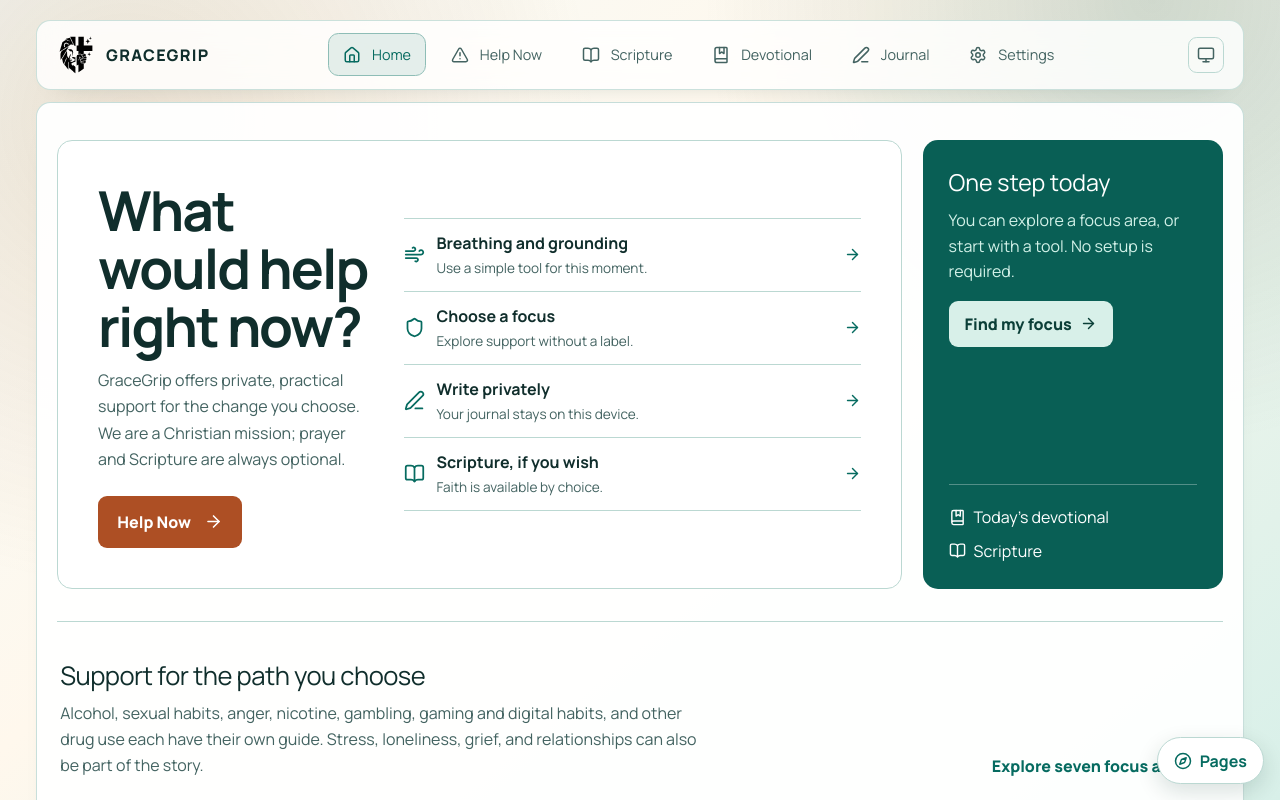
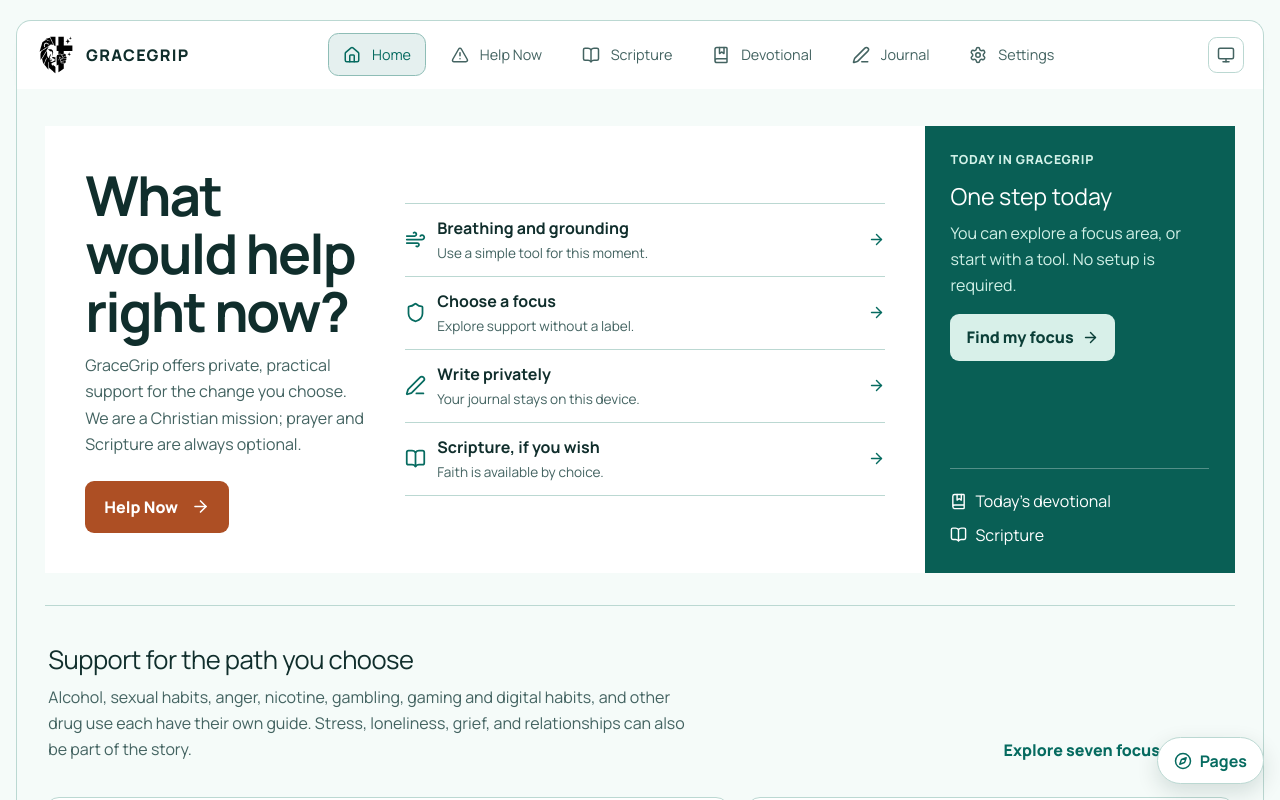
Before and after one commit to AIKUSAN/gracegrip-web, a Next.js app: page / in a window 1280 px wide. Shown: the top 800 px of the page. Built offline with nearby package versions, Linux system fonts and the light colour scheme; no server answers.

Commit message:
Align GraceGrip shell with Clear Current

```diff
--- a/app/globals.css
+++ b/app/globals.css
@@ -131,18 +131,18 @@
    GraceGrip design tokens
    ════════════════════════════════════════════════════════════════════════ */
 :root {
-  --bg: #f6f1e9;
-  --bg-strong: #eadcc8;
-  --bg-grad-mid: #fff8ed;
-  --grad-1: rgba(178, 109, 47, 0.18);
-  --grad-2: rgba(48, 95, 79, 0.2);
-  --ink: #1d2b28;
-  --ink-soft: #3c4a47;
-  --brand: #305f4f;
-  --brand-strong: #214539;
-  --accent: #b26d2f;
-  --line: #d2c6b6;
-  --card: rgba(255, 255, 255, 0.78);
+  --bg: #f5fbf9;
+  --bg-strong: #d8f0e9;
+  --bg-grad-mid: #f5fbf9;
+  --grad-1: transparent;
+  --grad-2: transparent;
+  --ink: #102e2c;
+  --ink-soft: #436361;
+  --brand: #066b60;
+  --brand-strong: #075a4d;
+  --accent: #ad4f24;
+  --line: #bbd8d2;
+  --card: #ffffff;
   --danger: #992d2d;
   --calm-sage: #7f9d8f;
   --calm-sage-strong: #607c70;
@@ -150,8 +150,8 @@
   --calm-cream: #f7f5ef;
   --calm-line: #c8d0ca;
   --calm-card: color-mix(in srgb, #ffffff 86%, #f7f5ef);
-  --panic-action: #8d5e62;
-  --panic-action-strong: #754a4e;
+  --panic-action: #ad4f24;
+  --panic-action-strong: #8d391b;
 
   line-height: 1.5;
   font-weight: 400;
@@ -162,18 +162,18 @@
 }
 
 :root.dark {
-  --bg: #0f1519;
-  --bg-strong: #172029;
-  --bg-grad-mid: #131b21;
-  --grad-1: rgba(230, 160, 93, 0.08);
-  --grad-2: rgba(87, 165, 143, 0.08);
-  --ink: #eef4f8;
-  --ink-soft: #b6c3ce;
-  --brand: #57a58f;
-  --brand-strong: #4b8d7b;
-  --accent: #e6a05d;
-  --line: #334451;
-  --card: rgba(20, 30, 38, 0.78);
+  --bg: #0d201e;
+  --bg-strong: #204940;
+  --bg-grad-mid: #0d201e;
+  --grad-1: transparent;
+  --grad-2: transparent;
+  --ink: #effaf6;
+  --ink-soft: #b9d5cc;
+  --brand: #7dd5ba;
+  --brand-strong: #7dd5ba;
+  --accent: #f4ab7f;
+  --line: #355b54;
+  --card: #17302d;
   --danger: #e35d5d;
   --calm-sage: #87b39f;
   --calm-sage-strong: #6d9683;
@@ -181,8 +181,8 @@
   --calm-cream: #1a2420;
   --calm-line: #3d4d46;
   --calm-card: color-mix(in srgb, #1b272f 84%, #1a2420);
-  --panic-action: #be8a92;
-  --panic-action-strong: #a56f78;
+  --panic-action: #f4ab7f;
+  --panic-action-strong: #e78d5e;
 }
 
 @media (prefers-color-scheme: dark) {
@@ -203,11 +203,7 @@ body {
   margin: 0;
   min-width: 320px;
   color: var(--ink);
-  background:
-    radial-gradient(circle at 10% 15%, var(--grad-1), transparent 35%),
-    radial-gradient(circle at 90% 0%, var(--grad-2), transparent 32%),
-    linear-gradient(140deg, var(--bg), var(--bg-grad-mid) 40%, var(--bg-strong));
-  background-attachment: fixed;
+  background: var(--bg);
   transition: background-color 220ms ease, color 220ms ease;
 }
 
@@ -239,7 +235,7 @@ textarea:focus-visible {
 /* ─── Layout ─────────────────────────────────────────────────────────── */
 
 .page-shell {
-  max-width: 1240px;
+  max-width: 1360px;
   margin: 0 auto;
   padding: 1.25rem 1rem 5.5rem;
 }
@@ -247,22 +243,25 @@ textarea:focus-visible {
 .app-layout {
   display: flex;
   flex-direction: column;
-  gap: 0.75rem;
-}
+  gap: 1rem;
+}
+
+.app-layout-topnav { gap: 0; }
 
 .app-content {
   min-width: 0;
 }
 
 .app-content-topnav {
-  border: 1px solid color-mix(in srgb, var(--line) 80%, transparent);
-  border-radius: 0.9rem;
-  background: color-mix(in srgb, var(--card) 94%, transparent);
-  box-shadow: 0 16px 28px -26px color-mix(in srgb, var(--ink) 34%, transparent);
+  border: 1px solid var(--line);
+  border-radius: 0 0 15px 15px;
+  border-top: 0;
+  background: var(--bg);
+  overflow: clip;
 }
 
 .app-content main {
-  padding: 0 1.25rem 2rem;
+  padding: 0 clamp(1rem, 2.2vw, 2rem) 2rem;
 }
 
 /* ─── Welcome screen ─────────────────────────────────────────────────── */
@@ -912,12 +911,11 @@ textarea:focus-visible {
   justify-content: space-between;
   gap: 1.2rem;
   padding: 0.78rem 1.2rem;
-  border: 1px solid color-mix(in srgb, var(--line) 76%, transparent);
-  border-radius: 0.9rem;
-  background: color-mix(in srgb, var(--card) 84%, transparent);
-  backdrop-filter: blur(14px) saturate(140%);
-  -webkit-backdrop-filter: blur(14px) saturate(140%);
-  box-shadow: 0 12px 26px -24px color-mix(in srgb, var(--ink) 35%, transparent);
+  border: 1px solid var(--line);
+  border-radius: 15px 15px 0 0;
+  border-bottom: 0;
+  background: var(--card);
+  box-shadow: 0 10px 22px -20px color-mix(in srgb, var(--ink) 35%, transparent);
 }
 
 .desktop-top-nav-brand,
@@ -2211,15 +2209,37 @@ textarea:focus-visible {
     padding: 0.5rem 0.55rem max(0.55rem, env(safe-area-inset-bottom));
   }
 
-  /* Icon-only mobile nav — labels hidden so all 6 items fit without overflow */
+  .mobile-nav {
+    left: 12px;
+    right: 12px;
+    bottom: calc(12px + env(safe-area-inset-bottom));
+    display: grid;
+    grid-template-columns: repeat(3, minmax(0, 1fr));
+    gap: 3px;
+    padding: 7px;
+    border: 0;
+    border-radius: 18px;
+    background: var(--card);
+    box-shadow: 0 14px 30px rgba(9, 42, 35, .18);
+    backdrop-filter: none;
+  }
+
   .mobile-nav .nav-btn-mobile-label {
+    display: block;
+    line-height: 1.15;
+    text-align: center;
+    white-space: normal;
+  }
+
+  .mobile-nav .nav-btn {
+    min-width: 0;
+    min-height: 54px;
+    padding: .35rem .2rem;
+    font-size: .76rem;
+  }
+
+  .mobile-nav .nav-btn-active::before {
     display: none;
-  }
-
-  .mobile-nav .nav-btn {
-    flex: 1;
-    min-width: 44px;
-    padding: 0.6rem 0.25rem;
   }
 
   .desktop-top-nav {
@@ -2228,6 +2248,11 @@ textarea:focus-visible {
 
   .mobile-top-brand {
     display: block;
+  }
+
+  .mobile-top-brand-inner {
+    border-radius: 15px 15px 0 0;
+    border-bottom: 0;
   }
 
   .panic-sticky-cta-wrap {
@@ -2241,12 +2266,14 @@ textarea:focus-visible {
   }
 
   .page-shell {
-    padding-bottom: 8.8rem;
-  }
-
-  .app-content-topnav {
-    border-radius: 0.75rem;
-  }
+    padding-bottom: 1.5rem;
+  }
+
+  .footer {
+    padding-bottom: calc(11.8rem + env(safe-area-inset-bottom));
+  }
+
+  .app-content-topnav { border-radius: 0 0 15px 15px; }
 
   .quick-grid {
     grid-template-columns: 1fr;
@@ -2388,8 +2415,8 @@ textarea:focus-visible {
 .v2-leaf { color: var(--brand); margin-right: .5rem; }
 @media (max-width: 760px) { .v2-progress-goal { grid-template-columns: 1fr; } .v2-chart-key { grid-column: 1; } }
 .v2-home { padding: clamp(1rem, 3vw, 2.3rem) 0; }
-.v2-home-lead { display: grid; grid-template-columns: minmax(0, 1fr) 300px; gap: 1.3rem; }
-.v2-home-main { padding: clamp(1.4rem, 4vw, 2.5rem); border: 1px solid var(--line); border-radius: 15px; background: var(--card); display: grid; grid-template-columns: minmax(200px, .75fr) minmax(270px, 1.25fr); grid-template-rows: auto auto 1fr; column-gap: 2rem; align-content: center; }
+.v2-home-lead { display: grid; grid-template-columns: minmax(0, 1fr) 310px; gap: 0; border: 0; border-radius: 0; background: var(--card); overflow: hidden; }
+.v2-home-main { padding: clamp(1.5rem, 4vw, 2.5rem); border: 0; border-radius: 0; background: transparent; display: grid; grid-template-columns: minmax(200px, .75fr) minmax(270px, 1.25fr); grid-template-rows: auto auto 1fr; column-gap: 2rem; align-content: center; }
 .v2-home-main h1 { grid-column: 1; font: 700 clamp(2.2rem, 4.3vw, 4rem)/1.06 var(--font-sans), sans-serif; letter-spacing: -.035em; max-width: 12ch; }
 .v2-home-main > p { grid-column: 1; color: var(--ink-soft); line-height: 1.65; margin: .7rem 0 1.5rem; max-width: 39ch; }
 .v2-home-help { grid-column: 1; justify-self: start; align-self: start; display: inline-flex; align-items: center; gap: .8rem; padding: .85rem 1.2rem; background: var(--accent); color: #fff; border-radius: 9px; text-decoration: none; font-weight: 800; }
@@ -2399,8 +2426,9 @@ textarea:focus-visible {
 .v2-home-tool-list a > svg:last-child { margin-left: auto; color: var(--brand); flex: none; }
 .v2-home-tool-list span { display: grid; gap: .15rem; }
 .v2-home-tool-list small { color: var(--ink-soft); font-size: .85rem; }
-.v2-home-today { background: #095f55; color: #fff; padding: 1.6rem; border-radius: 15px; display: flex; flex-direction: column; }
+.v2-home-today { background: #095f55; color: #fff; padding: 1.6rem; border-radius: 0; display: flex; flex-direction: column; }
 .v2-home-today h2 { font-size: 1.45rem; margin-bottom: .5rem; }
+.v2-home-today-tag { display: inline-flex; align-self: flex-start; margin-bottom: .55rem; color: #d2f1e8; font-size: .78rem; font-weight: 750; letter-spacing: .06em; text-transform: uppercase; }
 .v2-home-today p { color: #d2f1e8; line-height: 1.6; }
 .v2-home-today > a { display: inline-flex; align-items: center; gap: .5rem; align-self: start; margin: 1rem 0; padding: .7rem 1rem; background: #d8f0e9; color: #0b3f38; text-decoration: none; font-weight: 750; border-radius: 9px; }
 .v2-home-day-links { display: grid; gap: .6rem; margin-top: auto; padding-top: 1.3rem; border-top: 1px solid rgba(255,255,255,.3); }
@@ -2417,7 +2445,7 @@ textarea:focus-visible {
 .v2-home-progress details { margin-top: 1.6rem; padding-top: 1.2rem; border-top: 1px solid var(--line); }
 .v2-home-progress summary { cursor: pointer; font-weight: 750; }
 .v2-legacy-inner { max-width: 35rem; padding: 1rem 0; }
-@media (max-width: 1050px) { .v2-home-lead { grid-template-columns: 1fr; } .v2-home-today { min-height: 200px; } }
+@media (max-width: 900px) { .v2-home-lead { grid-template-columns: 1fr; } .v2-home-today { min-height: 200px; border-radius: 0; } }
 @media (max-width: 760px) { .v2-home-main { grid-template-columns: 1fr; padding: 1.3rem; } .v2-home-main h1, .v2-home-main > p, .v2-home-help, .v2-home-tool-list { grid-column: 1; grid-row: auto; } .v2-home-tool-list { margin-top: 1.8rem; } .v2-home-areas { display: block; } .v2-home-areas > a { margin-top: 1rem; white-space: normal; } .v2-home-secondary { grid-template-columns: 1fr; } }
 .v2-puzzle-invite { border: 1px solid var(--line); border-radius: 14px; padding: 1.3rem; background: var(--card); }
 .v2-puzzle-invite h2 { font-size: 1.3rem; margin-bottom: .5rem; }
@@ -4390,6 +4418,46 @@ textarea:focus-visible {
 .v2-pages-menu { position: absolute; bottom: calc(100% + .55rem); right: 0; min-width: 12rem; display: grid; padding: .4rem; background: var(--card); border: 1px solid var(--line); border-radius: 12px; box-shadow: 0 12px 26px rgba(9,42,35,.16); }
 .v2-pages-menu a { padding: .7rem; border-radius: 8px; color: var(--ink); text-decoration: none; }
 .v2-pages-menu a:hover, .v2-pages-menu a:focus-visible { background: var(--bg-strong); }
+
+/* Shared Clear Current treatment for legacy tool surfaces. Keep the route
+   structure and safety behavior, but make every screen read as one field guide. */
+.screen-stack {
+  max-width: 1060px;
+  gap: 1.1rem;
+  margin-top: 0;
+}
+.panel {
+  border-radius: 11px;
+  border-color: var(--line);
+  background: var(--card);
+  box-shadow: none;
+}
+.panel:hover {
+  transform: none;
+  box-shadow: none;
+}
+.v2-page {
+  max-width: 1100px;
+  padding: clamp(1rem, 3vw, 2.5rem) 0;
+}
+.v2-intro h1,
+.v2-support-route > :first-child h1 {
+  letter-spacing: -.035em;
+}
+.v2-safety-options button {
+  border-radius: 11px;
+  transition: background-color 160ms ease, border-color 160ms ease;
+}
+.v2-safety-options button:hover,
+.v2-safety-options button:focus-visible {
+  background: var(--bg-strong);
+}
+.legacy-emergency-screen .panel,
+.legacy-emergency-screen .v2-puzzle-invite {
+  border-radius: 11px;
+  border-color: var(--line);
+  box-shadow: none;
+}
 @media (max-width: 760px) {
   .v2-resource-grid { grid-template-columns: 1fr; }
   .v2-account-grid { grid-template-columns: 1fr; }
@@ -4410,7 +4478,8 @@ textarea:focus-visible {
 }
 @media (max-width: 340px) {
   .mobile-nav { grid-template-columns: repeat(2, minmax(0, 1fr)); }
-  .page-shell { padding-bottom: calc(15.5rem + env(safe-area-inset-bottom)); }
+  .page-shell { padding-bottom: 1.5rem; }
+  .footer { padding-bottom: calc(15.5rem + env(safe-area-inset-bottom)); }
   .v2-pages-control { bottom: calc(13.7rem + env(safe-area-inset-bottom)); }
 }
 @media (prefers-reduced-motion: reduce) {
--- a/src/components/pages/HomePage.jsx
+++ b/src/components/pages/HomePage.jsx
@@ -28,7 +28,7 @@ export function HomePage({ streak, verses, onStayedClean, onStumbledToday, check
         <Link className="v2-home-help" href="/emergency">Help Now <ArrowRight size={19} aria-hidden="true" /></Link>
         <div className="v2-home-tool-list" aria-label="Support options">{tools.map(({ href, name, detail, icon: Icon }) => <Link href={href} key={name}><Icon aria-hidden="true" size={21} /><span><strong>{name}</strong><small>{detail}</small></span><ArrowRight aria-hidden="true" size={17} /></Link>)}</div>
       </div>
-      <aside className="v2-home-today"><h2>One step today</h2><p>{focusName ? `For your ${focusName.toLowerCase()} goal, choose one action you can take today.` : 'You can explore a focus area, or start with a tool. No setup is required.'}</p><Link href={firstGoal ? `/focus/${firstGoal.focusId}` : '/focus'}>{firstGoal ? 'Open my focus' : 'Find my focus'} <ArrowRight size={17} aria-hidden="true" /></Link><div className="v2-home-day-links"><Link href="/devotional"><BookMarked size={17} aria-hidden="true" /> Today’s devotional</Link><Link href="/scripture"><BookOpen size={17} aria-hidden="true" /> Scripture</Link></div></aside>
+      <aside className="v2-home-today"><span className="v2-home-today-tag">Today in GraceGrip</span><h2>One step today</h2><p>{focusName ? `For your ${focusName.toLowerCase()} goal, choose one action you can take today.` : 'You can explore a focus area, or start with a tool. No setup is required.'}</p><Link href={firstGoal ? `/focus/${firstGoal.focusId}` : '/focus'}>{firstGoal ? 'Open my focus' : 'Find my focus'} <ArrowRight size={17} aria-hidden="true" /></Link><div className="v2-home-day-links"><Link href="/devotional"><BookMarked size={17} aria-hidden="true" /> Today’s devotional</Link><Link href="/scripture"><BookOpen size={17} aria-hidden="true" /> Scripture</Link></div></aside>
     </section>
 
     <section className="v2-home-areas"><div><h2>Support for the path you choose</h2><p>Alcohol, sexual habits, anger, nicotine, gambling, gaming and digital habits, and other drug use each have their own guide. Stress, loneliness, grief, and relationships can also be part of the story.</p></div><Link href="/focus">Explore seven focus areas <ArrowRight size={17} aria-hidden="true" /></Link></section>
```
